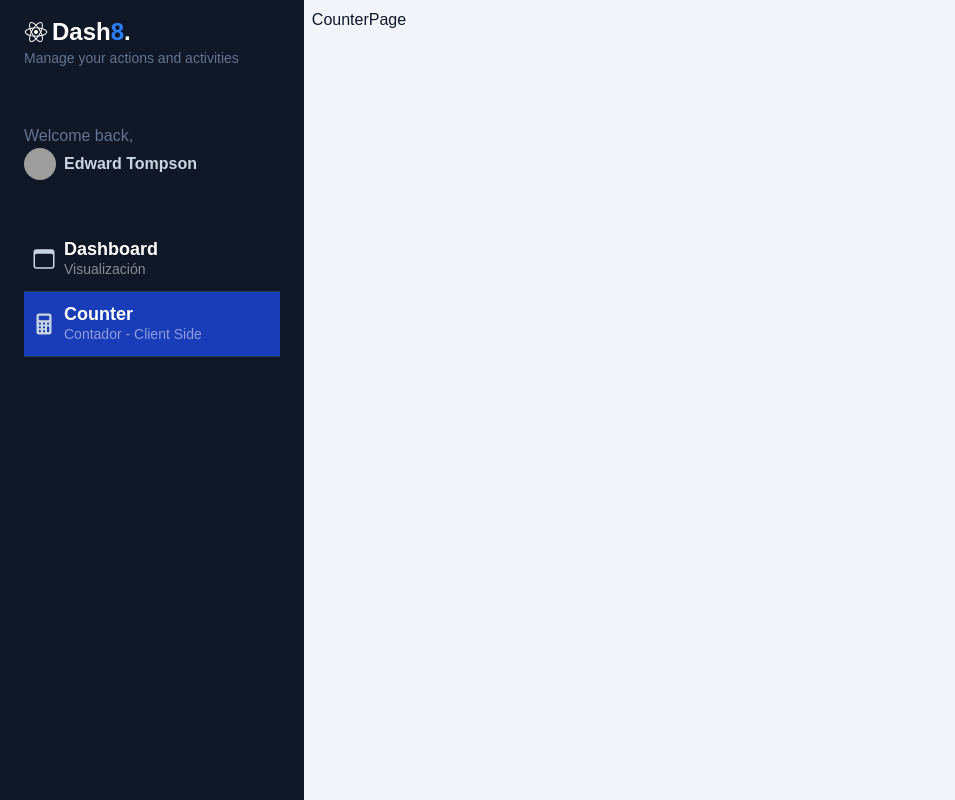
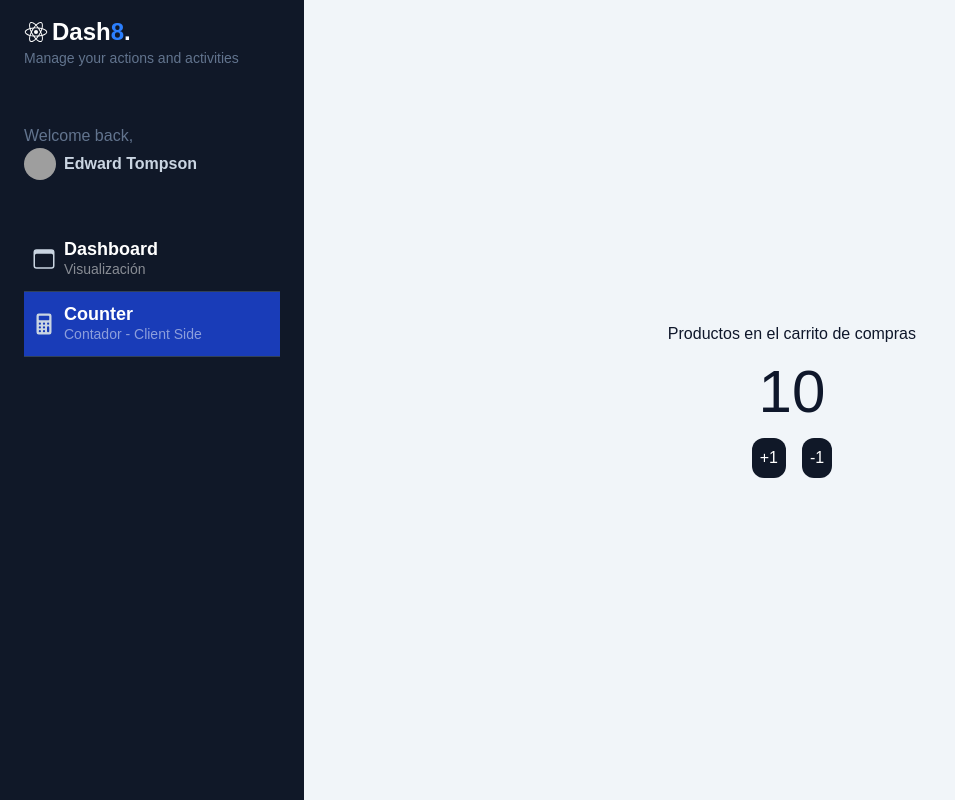
Before and after one commit to abelborit/next-dashboard, a Next.js app: page /dashboard/counter in a window 1280 px wide. Shown: the whole page, without its empty margins (0-955 px from the left). Built offline with nearby package versions, Linux system fonts and the light colour scheme; grey boxes are pictures that could not be loaded.

Commit message:
[update] CounterPage

```diff
--- a/src/app/dashboard/counter/page.tsx
+++ b/src/app/dashboard/counter/page.tsx
@@ -1,3 +1,21 @@
-export default function CounterPage() {
-  return <div>CounterPage</div>;
+import type { Metadata } from 'next';
+import { CartCounter } from '@/app/shopping-cart/components';
+
+interface CounterPageProps {
+  value?: number;
 }
+
+export const metadata: Metadata = {
+  description: 'Este es el Counter Page',
+  title: 'Counter Page',
+};
+
+export default function CounterPage({ value = 10 }: CounterPageProps) {
+  return (
+    <div className="flex flex-col items-center justify-center w-full h-full">
+      <span>Productos en el carrito de compras</span>
+
+      <CartCounter value={value} />
+    </div>
+  );
+}
```
